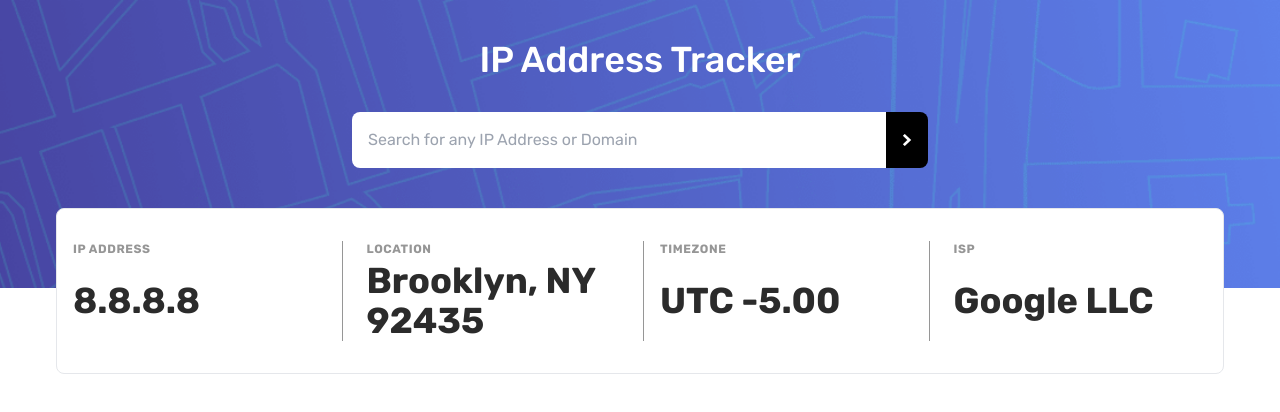
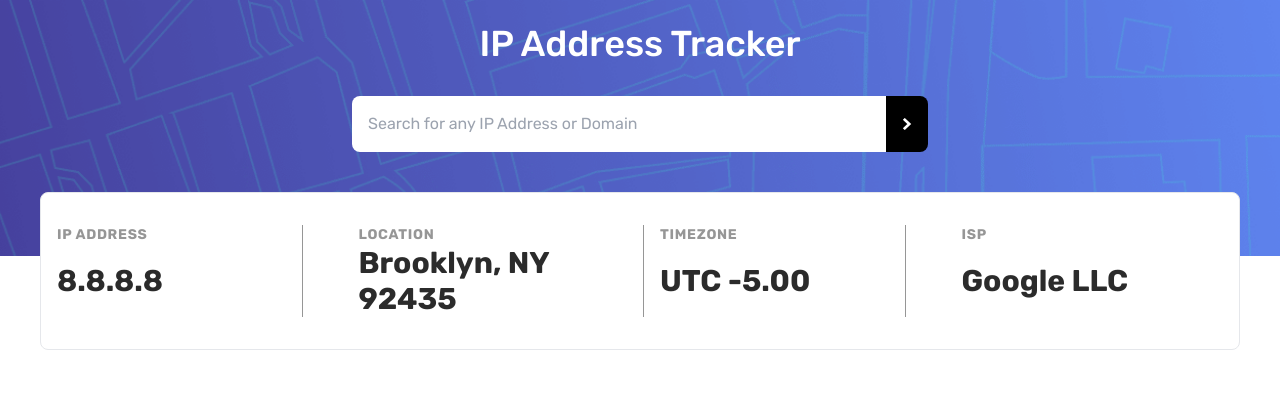
Before and after one commit to mzs21/ip-address-tracker, a React (Vite) app: page / in a window 1280 px wide. Shown: the top 412 px of the page. Built offline with nearby package versions, Linux system fonts and the light colour scheme.

Commit message:
css: design improved

```diff
--- a/src/index.css
+++ b/src/index.css
@@ -31,11 +31,11 @@
 
   /* Card.tsx */
   h2 {
-    @apply text-xl md:text-2xl lg:text-3xl xl:text-4xl 2xl:text-5xl font-semibold text-[#2b2b2b] lg:text-left;
+    @apply text-xl md:lg:text-2xl xl:text-3xl 2xl:text-4xl font-semibold text-[#2b2b2b] lg:text-left;
   }
 
   h3 {
-    @apply text-xs uppercase font-semibold text-[#969696] tracking-wider lg:text-left md:mb-0;
+    @apply text-xs xl:text-sm uppercase font-semibold text-[#969696] tracking-wider lg:text-left md:mb-0;
   }
 }
 
@@ -43,22 +43,22 @@
   /* App.tsx */
 
   .primary-section {
-    @apply p-6 relative;
+    @apply p-2 relative;
   }
 
   /* BackgroundImage.tsx */
 
   .bg-image {
-    @apply w-screen h-56 lg:h-72 object-cover;
+    @apply w-screen h-56 lg:h-64 object-cover;
   }
 
   /* Cards.tsx */
   .cards {
-    @apply bg-white rounded-lg grid place-content-center mt-6 gap-2 border md:grid-cols-2 lg:grid-cols-4 lg:mt-10 sm:mt-6 md:py-5 lg:py-8 mx-6 md:mx-8;
+    @apply bg-white rounded-lg grid place-content-center mt-6 gap-2 border md:grid-cols-2 lg:grid-cols-4 lg:mt-10 sm:mt-6 md:py-4 lg:py-8 mx-6 md:mx-8;
   }
 
   /* Card.tsx */
   .card {
-    @apply text-center grid gap-1 first:mt-3 sm:first:mt-0 last:mb-3 sm:last:mb-0 md:border-r md:border-[#969696] last:border-0 md:ml-4 md:[&:nth-child(2)]:border-0 lg:[&:nth-child(2)]:border-r lg:[&:nth-child(2)]:-mr-2;
+    @apply text-center grid gap-1 lg:gap-0 first:mt-3 sm:first:mt-0 last:mb-3 sm:last:mb-0 md:border-r md:border-[#969696] last:border-0 md:ml-4 md:[&:nth-child(2)]:border-0 lg:[&:nth-child(2)]:border-r lg:[&:nth-child(2)]:-mr-2 lg:mr-8;
   }
 }
```
